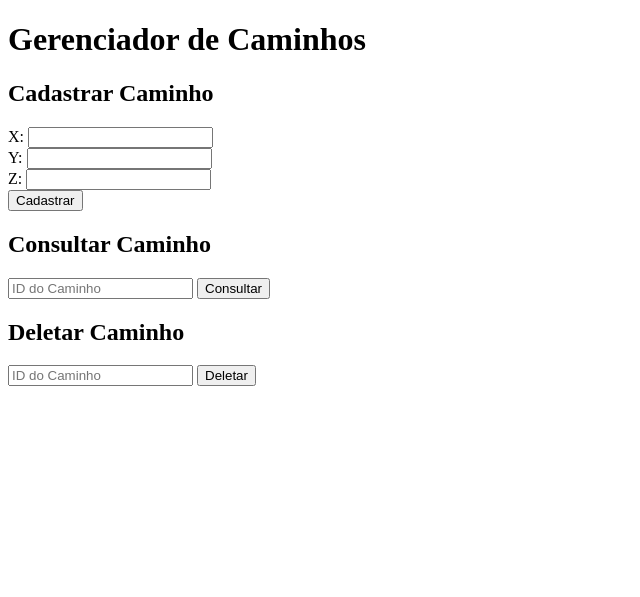
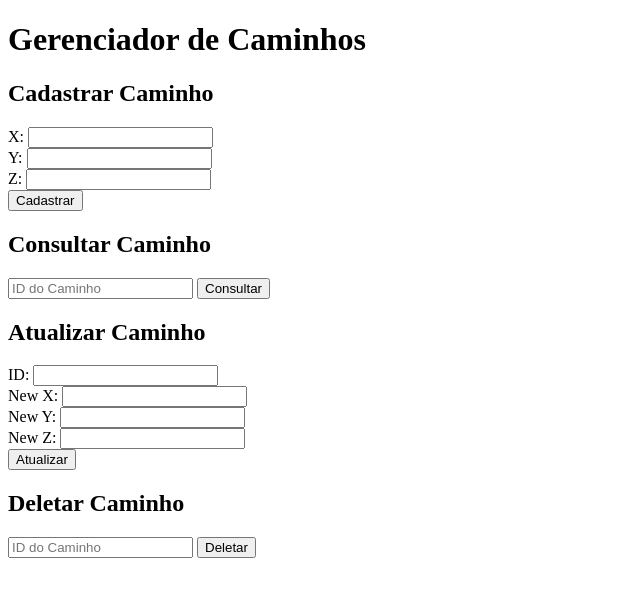
Before and after one commit to rafaelarojas/revisao-m5, a Flask app: page / in a window 1280 px wide. Shown: the top 597 px of the page, without its empty margins (0-640 px from the left). Run offline with Flask 3, Linux system fonts and the light colour scheme; some libraries are stand-ins or nearby versions.

Commit message:
fix routes

```diff
--- a/src/routes.py
+++ b/src/routes.py
@@ -3,7 +3,6 @@ from tinydb import TinyDB, Query
 
 app = Flask(__name__)
 
-# Banco de dados JSON
 db = TinyDB('caminhos.json', indent=4)
 Caminho = Query()
 
@@ -17,15 +16,13 @@ def cadastrar_caminho():
         return jsonify({"error": "Requisição deve ser JSON"}), 415
 
     dados = request.get_json()
-
-    # Verifica se os campos essenciais estão no JSON recebido
     if not all(k in dados for k in ["x", "y", "z"]):
         return jsonify({"error": "Campos x, y e z são obrigatórios"}), 400
 
-    caminho_id = db.insert(dados)  # Insere no banco de dados
+    caminho_id = db.insert(dados)
     return jsonify({"message": "Caminho cadastrado com sucesso!", "id": caminho_id})
 
-@app.route('/consultar_caminho/', methods=['GET'])
+@app.route('/consultar_caminho', methods=['GET'])
 def consultar_caminho():
     caminho_id = request.args.get("caminho_id")
 
@@ -39,18 +36,31 @@ def consultar_caminho():
         return jsonify({"id": caminho_id, **caminho})
     return jsonify({"error": "Caminho não encontrado"}), 404
 
-@app.route('/deletar_caminho/', methods=['DELETE'])
-def deletar_caminho():
-    caminho_id = request.args.get("caminho_id")
+@app.route('/atualizar_caminho/<int:caminho_id>', methods=['PUT'])
+def atualizar_caminho(caminho_id):
+    if not request.is_json:
+        return jsonify({"error": "Requisição deve ser JSON"}), 415
 
-    if not caminho_id or not caminho_id.isdigit():
-        return jsonify({"error": "ID inválido"}), 400
+    dados = request.get_json()
+    if not all(k in dados for k in ["x", "y", "z"]):
+        return jsonify({"error": "Campos x, y e z são obrigatórios"}), 400
 
-    caminho_id = int(caminho_id)
+    caminho = db.get(doc_id=caminho_id)
 
-    if db.contains(doc_id=caminho_id):
+    if caminho:
+        db.update(dados, doc_ids=[caminho_id])
+        return jsonify({"message": "Caminho atualizado com sucesso!", "id": caminho_id})
+
+    return jsonify({"error": "Caminho não encontrado"}), 404
+
+@app.route('/deletar_caminho/<int:caminho_id>', methods=['DELETE'])
+def deletar_caminho(caminho_id):
+    caminho = db.get(doc_id=caminho_id)
+
+    if caminho:
         db.remove(doc_ids=[caminho_id])
-        return jsonify({"message": "Caminho deletado com sucesso!"})
+        return jsonify({"message": "Caminho deletado com sucesso!", "id": caminho_id})
+
     return jsonify({"error": "Caminho não encontrado"}), 404
 
 if __name__ == '__main__':
--- a/src/templates/index.html
+++ b/src/templates/index.html
@@ -31,7 +31,7 @@
     <h2>Consultar Caminho</h2>
     <input type="number" id="consulta_id" placeholder="ID do Caminho">
     <button
-        hx-get="/consultar_caminho/"
+        hx-get="/consultar_caminho"
         hx-trigger="click"
         hx-target="#resultado"
         hx-vals='js:{ caminho_id: document.getElementById("consulta_id").value }'
@@ -41,14 +41,32 @@
 
     <div id="resultado"></div>
 
+    <!-- Formulário de Atualização -->
+    <h2>Atualizar Caminho</h2>
+    <form
+        hx-put=""
+        hx-ext="json-enc"
+        hx-trigger="submit"
+        hx-target="#feedback"
+        hx-swap="innerHTML"
+        onsubmit="this.setAttribute('hx-put', '/atualizar_caminho/' + document.getElementById('update_id').value)"
+    >
+        <label>ID: <input type="number" id="update_id" required></label><br>
+        <label>New X: <input type="number" name="x" required></label><br>
+        <label>New Y: <input type="number" name="y" required></label><br>
+        <label>New Z: <input type="number" name="z" required></label><br>
+        <button type="submit">Atualizar</button>
+    </form>
+
     <!-- Formulário de Exclusão -->
     <h2>Deletar Caminho</h2>
     <input type="number" id="delete_id" placeholder="ID do Caminho">
     <button
-        hx-delete="/deletar_caminho/"
+        hx-delete=""
         hx-trigger="click"
         hx-target="#feedback"
-        hx-vals='js:{ caminho_id: document.getElementById("delete_id").value }'
+        hx-confirm="Tem certeza que deseja deletar?"
+        onclick="this.setAttribute('hx-delete', '/deletar_caminho/' + document.getElementById('delete_id').value)"
     >
         Deletar
     </button>
```
Also changed, not shown: src/caminhos.json (+10 -0 lines).
